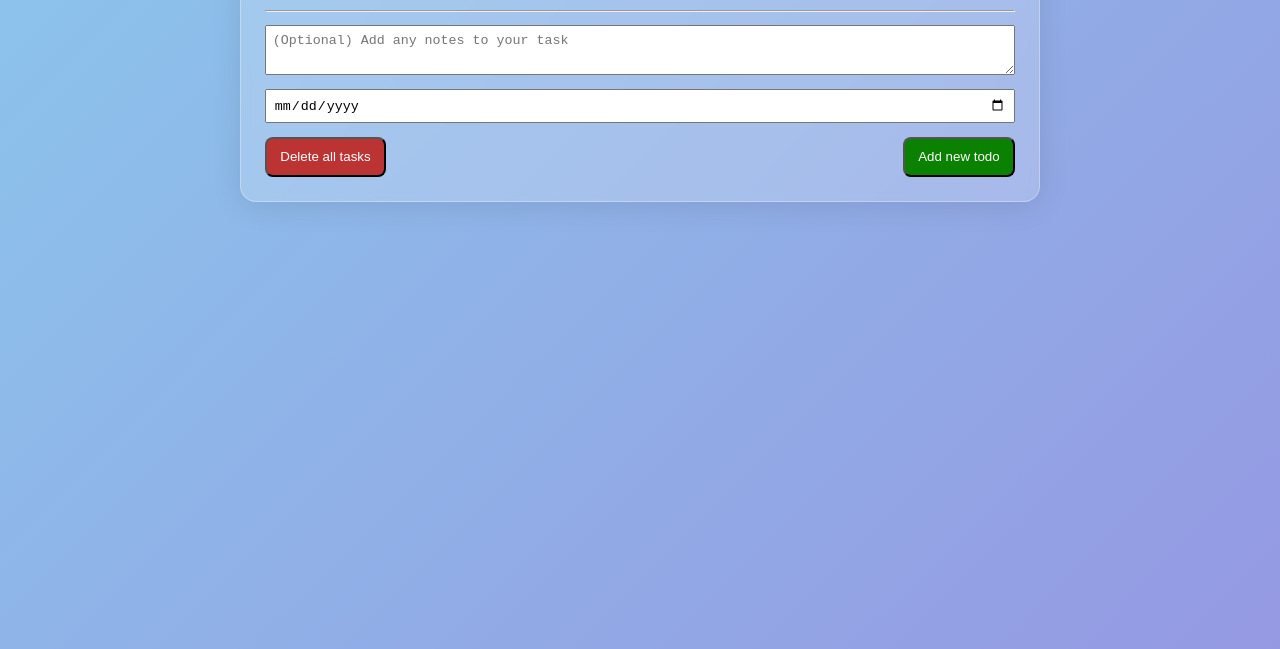
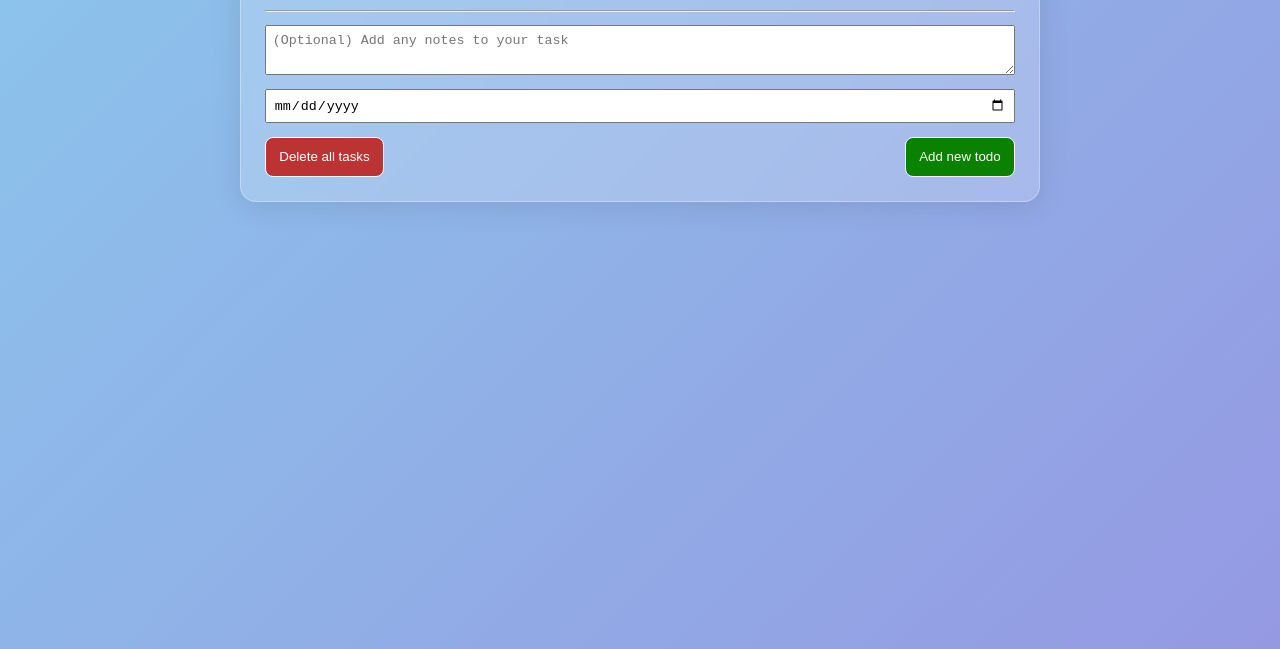
Before and after one commit to vokenny/todo-list, a website built with webpack: page src/index.html in a window 1280 px wide. Shown: the part 151-800 px from the top of the page. Built offline with nearby package versions, Linux system fonts and the light colour scheme; a web font is replaced by a local one.

Commit message:
feat: adjust button styling in form

```diff
--- a/src/modules/components/TaskControls/task-controls-style.css
+++ b/src/modules/components/TaskControls/task-controls-style.css
@@ -8,6 +8,7 @@
 
 button {
   border-radius: 8px;
+  border: 0.5px solid white;
   padding-left: 1em;
   padding-right: 1em;
   height: 40px;
```
